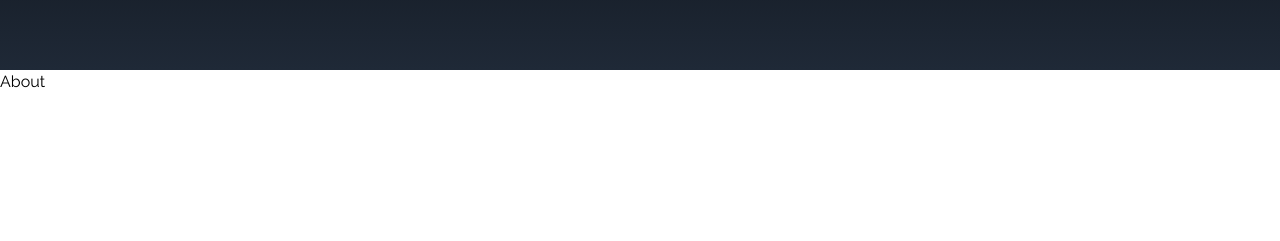
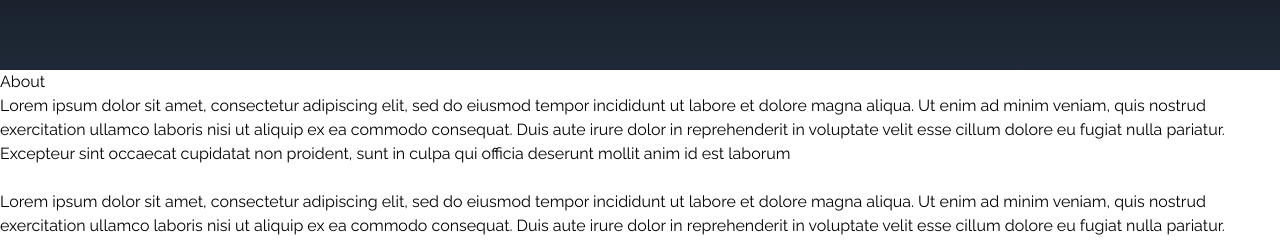
Before and after one commit to Riyuze/portfolio, a React (Create React App) app: page / in a window 1280 px wide. Shown: the part 730-971 px from the top of the page. Before the commit the page ends 824 px from the top, so only its background shows below. Built offline with nearby package versions, Linux system fonts and the light colour scheme.

Commit message:
Fixed SocialLinks Component

```diff
--- a/src/components/About.jsx
+++ b/src/components/About.jsx
@@ -2,7 +2,20 @@
 
 function About() {
   return (
-    <div>About</div>
+    <div>
+      <div>
+        <div>
+          <p>About</p>
+        </div>
+          <p>
+            Lorem ipsum dolor sit amet, consectetur adipiscing elit, sed do eiusmod tempor incididunt ut labore et dolore magna aliqua. Ut enim ad minim veniam, quis nostrud exercitation ullamco laboris nisi ut aliquip ex ea commodo consequat. Duis aute irure dolor in reprehenderit in voluptate velit esse cillum dolore eu fugiat nulla pariatur. Excepteur sint occaecat cupidatat non proident, sunt in culpa qui officia deserunt mollit anim id est laborum
+          </p>
+          <br></br>
+          <p>
+            Lorem ipsum dolor sit amet, consectetur adipiscing elit, sed do eiusmod tempor incididunt ut labore et dolore magna aliqua. Ut enim ad minim veniam, quis nostrud exercitation ullamco laboris nisi ut aliquip ex ea commodo consequat. Duis aute irure dolor in reprehenderit in voluptate velit esse cillum dolore eu fugiat nulla pariatur. Excepteur sint occaecat cupidatat non proident, sunt in culpa qui officia deserunt mollit anim id est laborum
+          </p>
+      </div>
+    </div>
   )
 }
 
--- a/src/components/SocialLinks.jsx
+++ b/src/components/SocialLinks.jsx
@@ -24,7 +24,7 @@
     <div className='hidden lg:flex flex-col top-[35%] left-0 fixed'>
         <ul>
             {links.map(({id, child, href, style, download}) => (
-                <li key={id} className={'flex justify-between items-center w-40 h-14 px-4 ml-[-100px] hover:ml-[-10px] hover:rounded-md duration-300 bg-gray-500' + ' ' + style}>
+                <li key={id} className={'flex justify-between items-center w-40 h-14 px-4 ml-[-100px] hover:ml-[-10px] hover:rounded-md duration-300 bg-gray-500 ' + style}>
                     <a href={href} className='flex justify-between items-center w-full text-white' download={download} target='_blank' rel="noreferrer">
                         {child}
                     </a>
```
